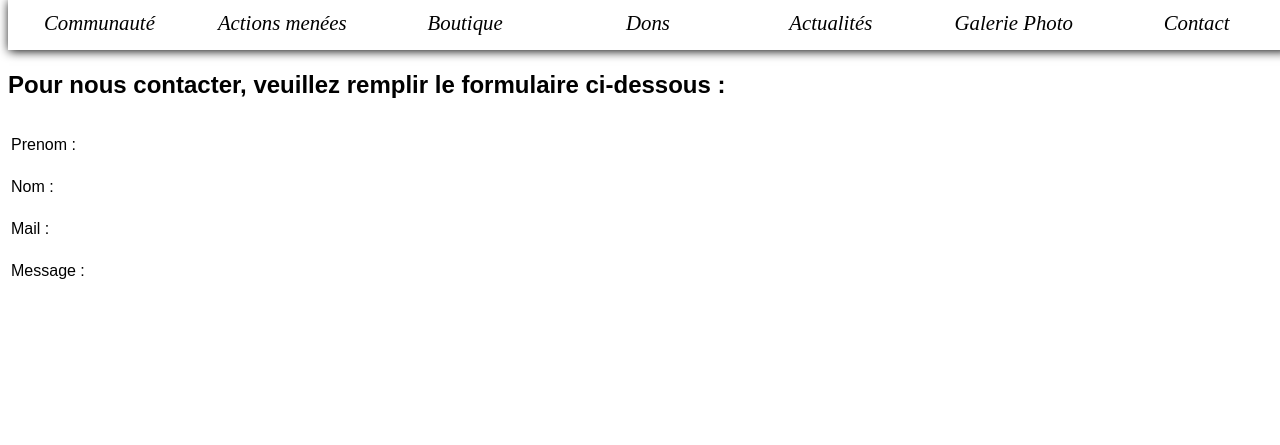
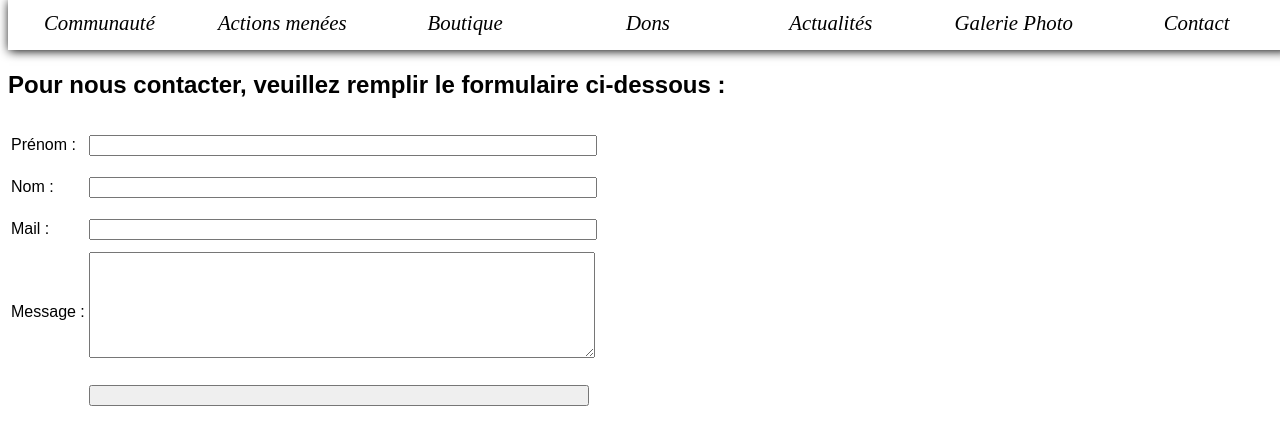
Before and after one commit to miszczuk-cell/projet, a PHP site: page /contact.php in a window 1280 px wide. Shown: the top 445 px of the page. Run offline with PHP 8.4, Linux system fonts and the light colour scheme.

Commit message:
Contact et style

```diff
--- a/contact.php
+++ b/contact.php
@@ -12,18 +12,22 @@
     <h2>Pour nous contacter, veuillez remplir le formulaire ci-dessous :</h2>
       <table>
         <tr>
-          <td><label for="prenom">Prenom :</label></td>
+          <td><label for="prenom">Prénom :</label></td>
           <td><input type="text" id="prenom" size="50"></td>
         </tr>
         <tr>
           <td><label for="nom">Nom :</label></td>
-          <td><input type="text" id="nom"></td>
+          <td><input type="text" id="nom" size="50"></td>
         </tr>
           <td><label for="mail">Mail :</label></td>
-          <td><input type="text" id="mail"></td>
+          <td><input type="text" id="mail" size="100"></td>
         <tr>
           <td><label for="message">Message :</label></td>
-          <td><input type="text" id="message"></td>
+          <td><textarea name="message" id="message" size="500"></textarea></td>
+        </tr>
+        <tr>
+          <td></td>
+          <td><input type="button" text="Envoyer" id="boutonEnvoyer"></td>
         </tr>
       </table>
     </form>
--- a/include/style.css
+++ b/include/style.css
@@ -169,9 +169,16 @@ li
   border: black 1px solid;
 }
 
+.formulaireContact textarea
+{
+  width: 500px;
+  height: 100px;
+}
+
 .formulaireContact input
 {
-  display: none;
+  width: 500px;
+  height: auto;
 }
 
 .voile ul
```
